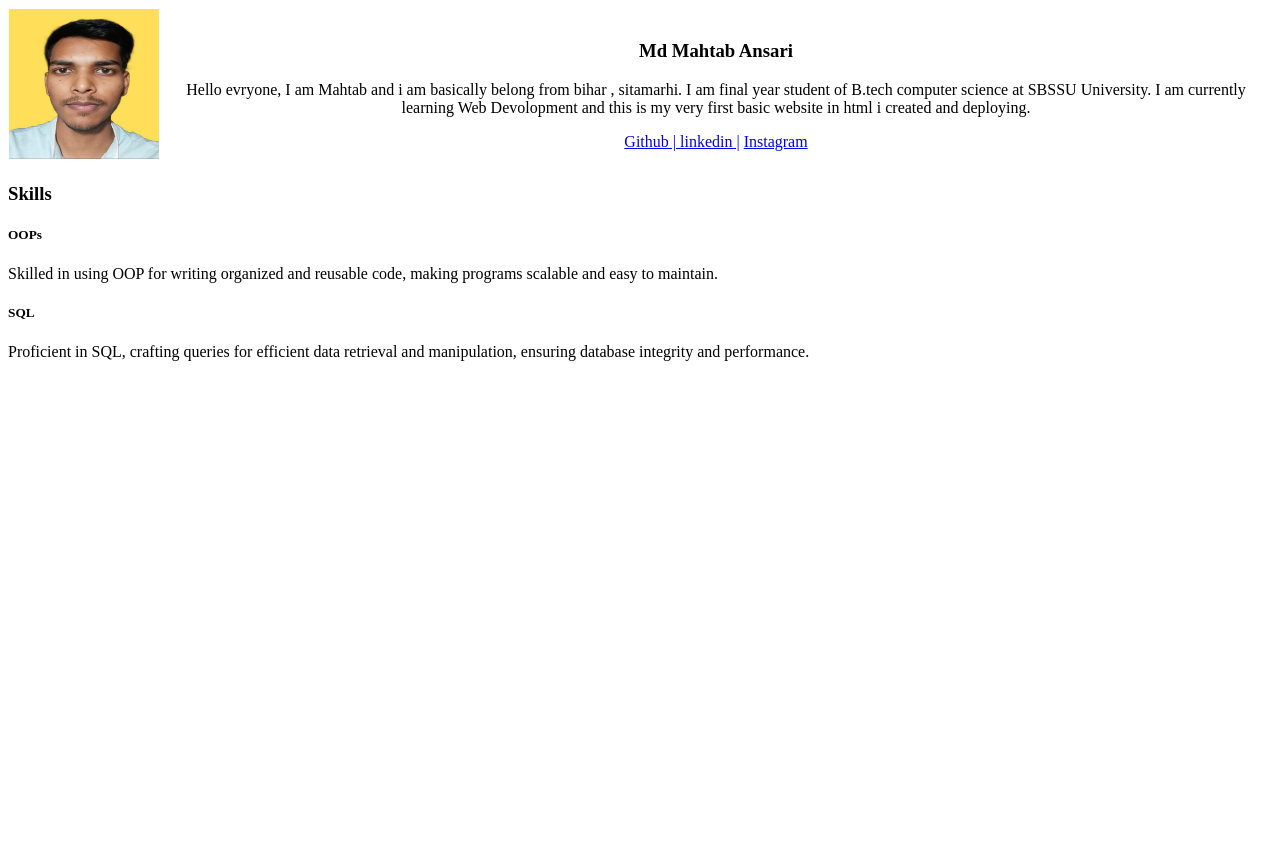
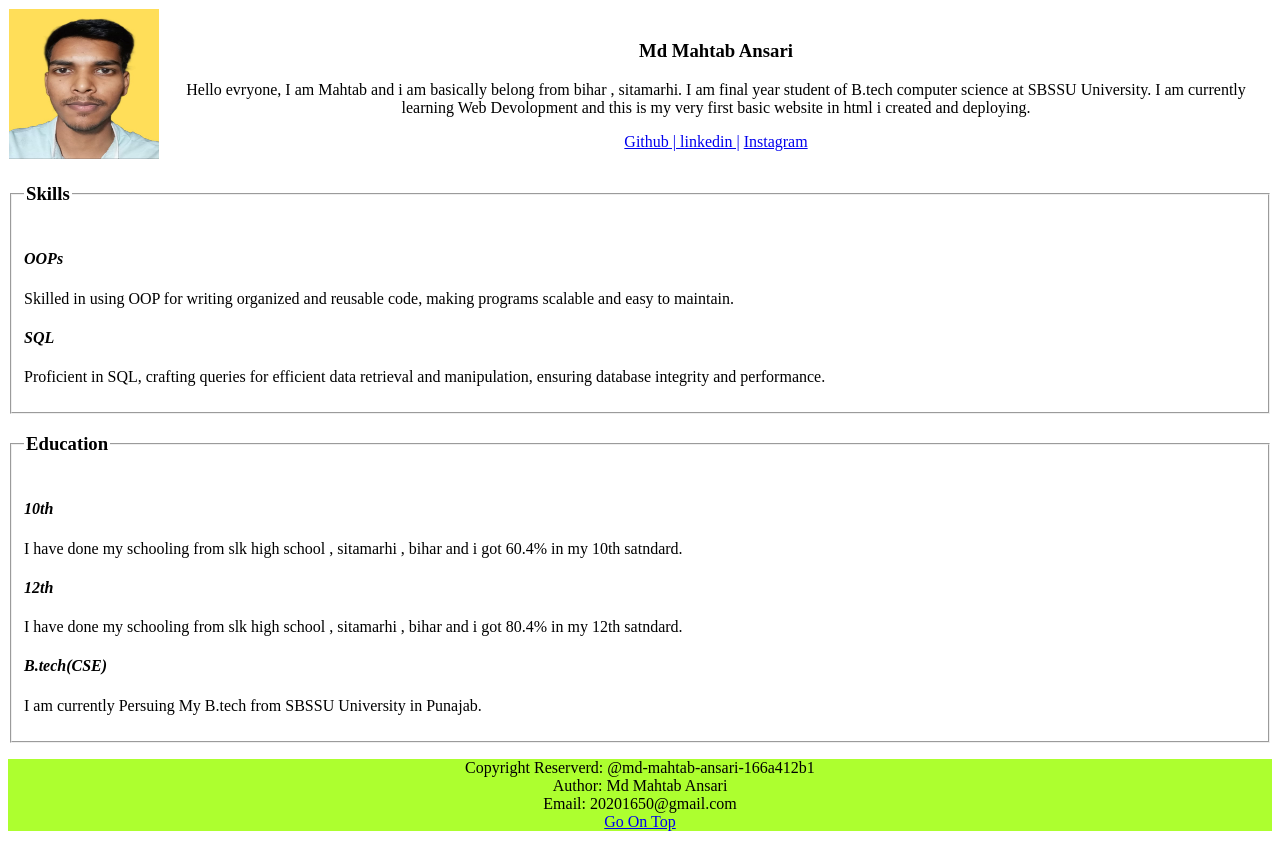
Before and after one commit to Mahtab7667/HostedFile, a plain HTML site: page index.html in a window 1280 px wide. Before the commit the page ends 800 px from the top, so only its background shows below. Drawn offline with Linux system fonts and the light colour scheme.

Commit message:
Portfolio updated

```diff
--- a/index.html
+++ b/index.html
@@ -38,20 +38,50 @@
 <main>
 
         <section>
-            <h3>Skills</h3>
+            <fieldset >
+                <legend><h3>Skills</h3></legend>
             <article>
-                <h5>OOPs</h5>
+                <h4><em>OOPs</em></h4>
                 <p>Skilled in using OOP for writing organized and reusable code, making programs scalable and easy to maintain.</p>
             </article>
 
             <article>
-                <h5>SQL</h5>
+                <h4><em>SQL</em></h4>
                 <p>Proficient in SQL, crafting queries for efficient data retrieval and manipulation, ensuring database integrity and performance.
               </p>
             </article>
+        </fieldset>
         </section>
 
+        <section>
+            <fieldset>
+            <legend><h3>Education</h3></legend>
+            <article>
+                <h4><em>10th</em></h4>
+                <p>I have done my schooling from slk high school , sitamarhi , bihar and i got 60.4% in my 10th satndard.</p>
+            </article>
+
+            <article>
+                <h4><em>12th</em></h4>
+                <p>I have done my schooling from slk high school , sitamarhi , bihar and i got 80.4% in my 12th satndard.</p>
+            </article>
+
+            <article>
+                <h4><em>B.tech(CSE)</em></h4>
+                <p>I am currently Persuing My B.tech from SBSSU University in Punajab.</p>
+            </article>
+        </fieldset>
+        </section>
 </main>
+
+<footer style="background-color: greenyellow;">
+    <p align="center">
+        Copyright Reserverd: @md-mahtab-ansari-166a412b1 <br>
+        Author: Md Mahtab Ansari<br>
+        Email: 20201650@gmail.com<br>
+        <a href="#">Go On Top</a>
+    </p>
+</footer>
 
 </body>
 </html>
```
